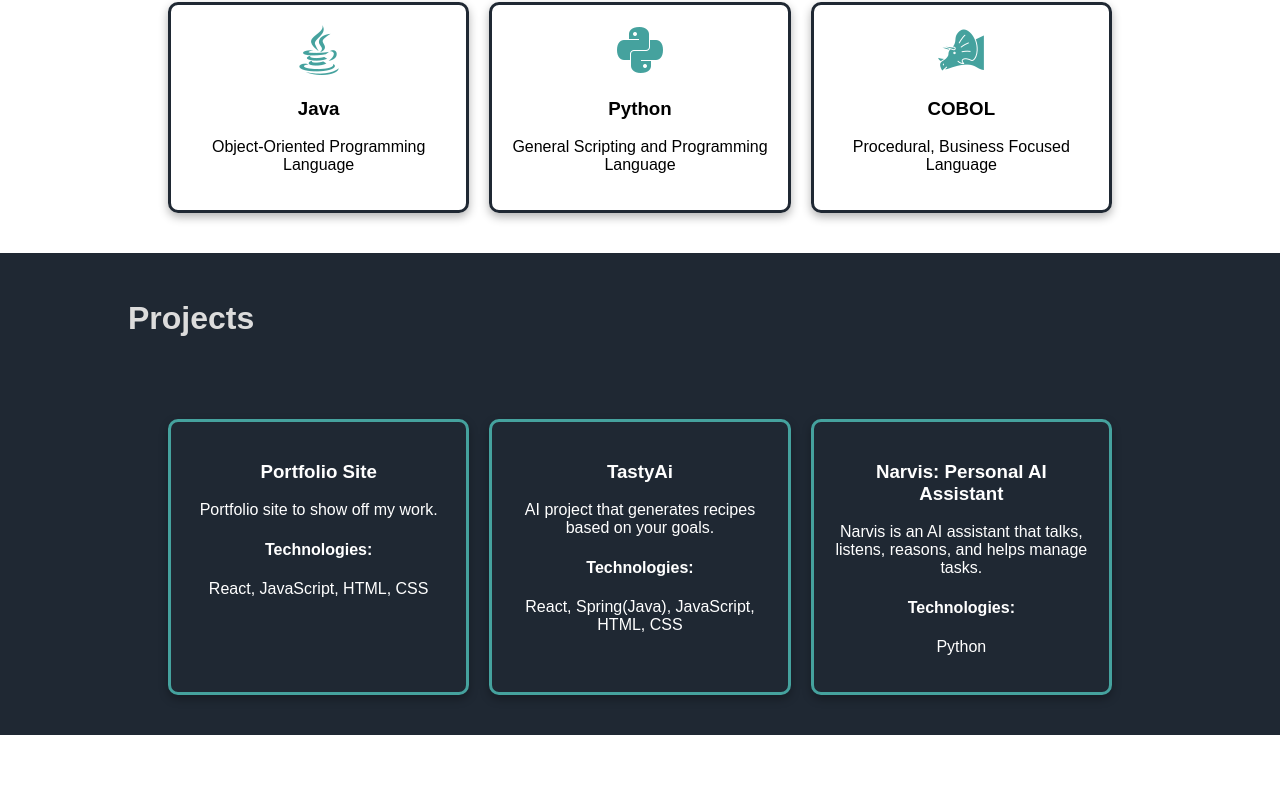
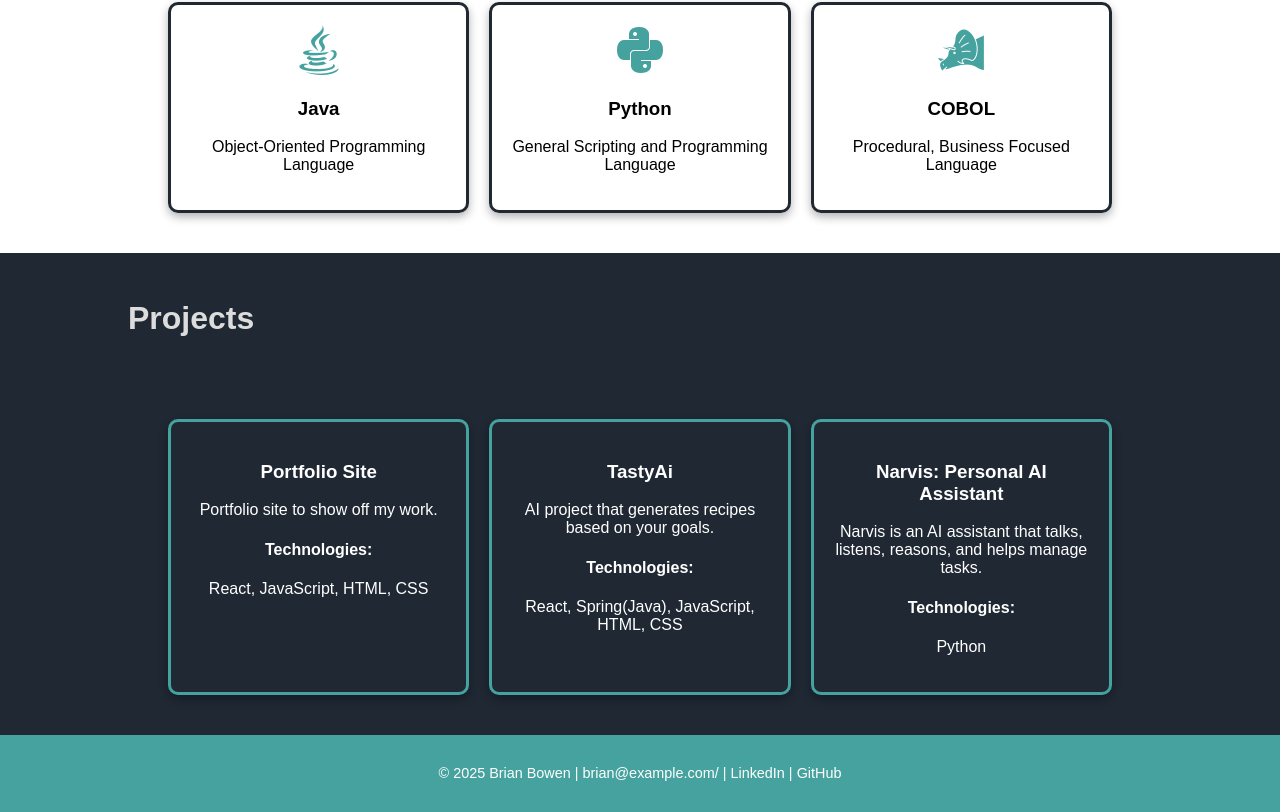
Before and after one commit to bwbowen15/Portfolio-Site, a React (Vite) app: page / in a window 1280 px wide. Shown: the part 1604-2416 px from the top of the page. Before the commit the page ends 2339 px from the top, so only its background shows below. Built offline with nearby package versions, Linux system fonts and the light colour scheme; no server answers.

Commit message:
added footer

```diff
--- a/src/App.jsx
+++ b/src/App.jsx
@@ -11,6 +11,7 @@ import Intro from './Components/Intro/Intro'
 import About from './Components/About/About'
 import Skills from './Components/Skills/Skills'
 import Projects from './Components/Projects/Projects'
+import Footer from './Components/Footer/Footer'
 
 
 
@@ -28,6 +29,7 @@ function App() {
     <About></About>
     <Skills></Skills>
     <Projects></Projects>
+    <Footer></Footer>
     </>
   )
 }
--- /dev/null
+++ b/src/Components/Footer/Footer.jsx
@@ -0,0 +1,15 @@
+import './footer.css'
+
+import React from 'react'
+
+const Footer = () => {
+    return(
+        <div className='foot'>
+            <p>
+                © 2025 Brian Bowen | <a href='mailto:brianbowenjobs@gmail.com' target='_blank'>brian@example.com/</a> | <a href='https://www.linkedin.com/in/brian-bowen-psu/' target='_blank'>LinkedIn</a> | <a href='https://github.com/bwbowen15' target='_blank'>GitHub</a>
+            </p>
+        </div>
+    )
+}
+
+export default Footer
--- /dev/null
+++ b/src/Components/Footer/footer.css
@@ -0,0 +1,7 @@
+.foot {
+  text-align: center;       /* centers text horizontally */
+  padding: 1rem 0;          /* adds vertical spacing */
+  background-color: #45a29e; /* optional: subtle background */
+  font-size: 0.9rem;        /* slightly smaller text */
+  color: white;              /* optional: softer text color */
+}
```
